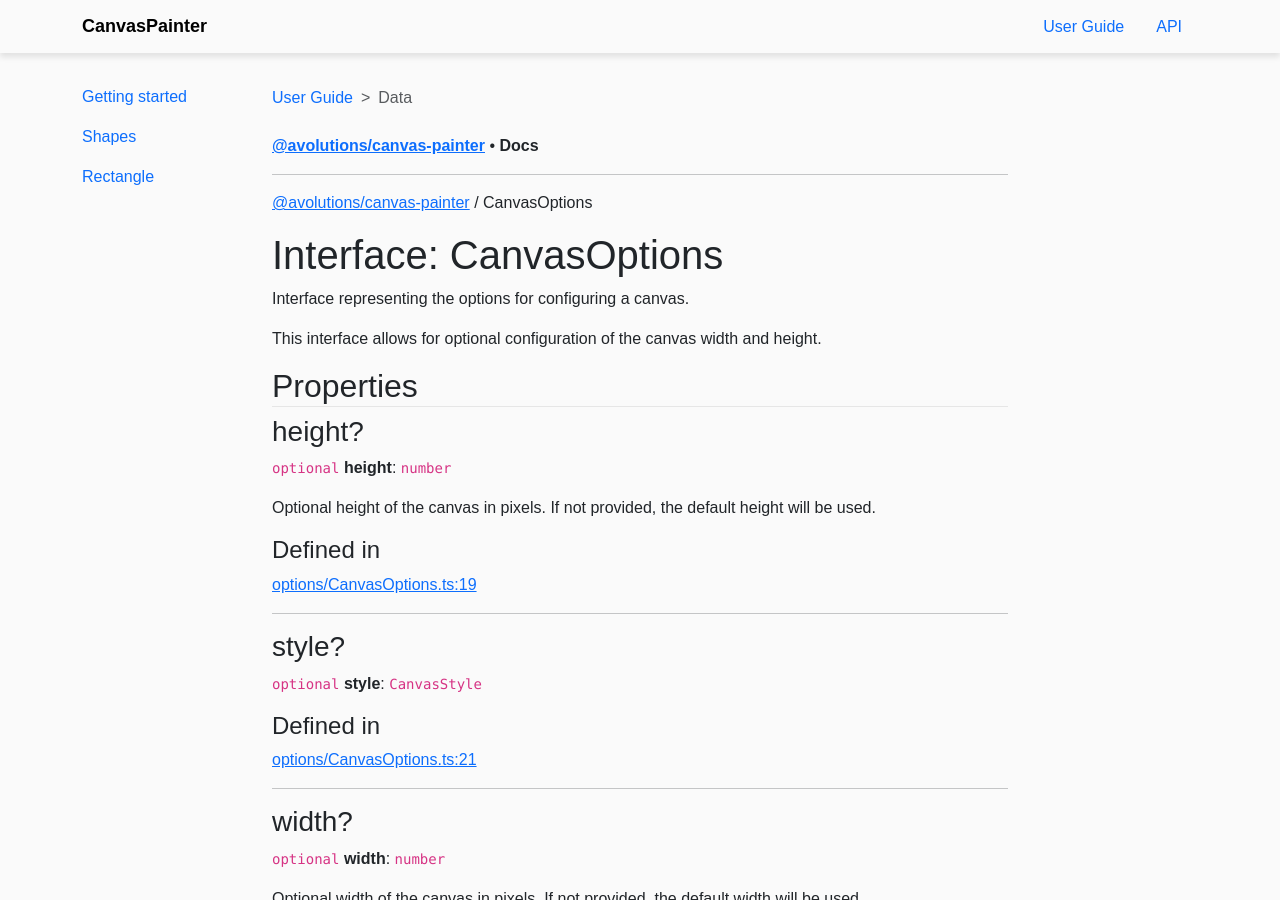
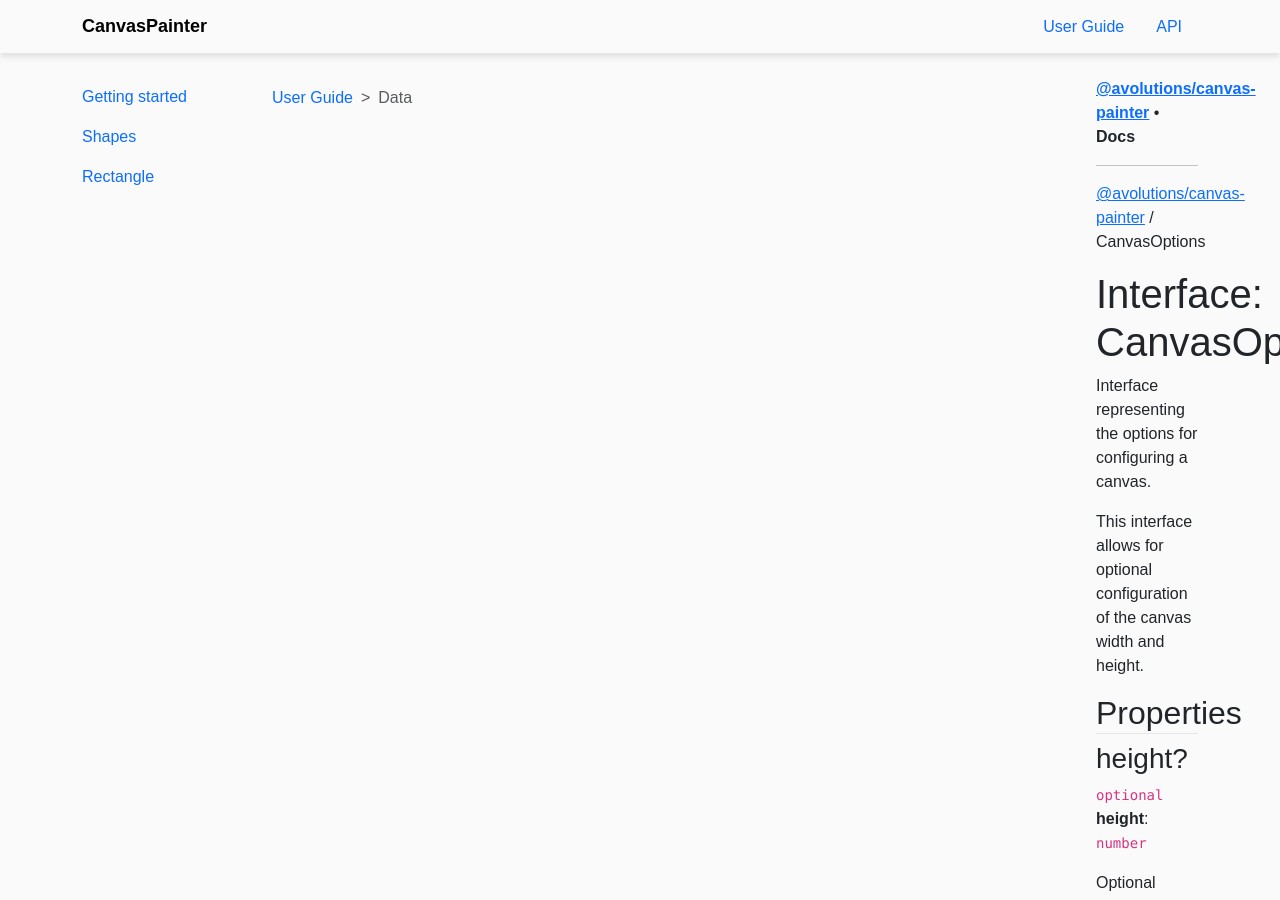
Before and after one commit to avolutions/canvas-painter, a Jekyll site: the page built from docs/api/interfaces/CanvasOptions.md, in a window 1280 px wide and 900 px high. Built offline with Jekyll 4.4.1, drawn with Linux system fonts in a browser that asks for light colours; our own code applies the rules of GitHub Pages for plain Markdown files; some of the changed text lies outside the part shown.

Commit message:
Update default.html

```diff
--- a/docs/_layouts/default.html
+++ b/docs/_layouts/default.html
@@ -90,15 +90,15 @@
         </nav>
         <h1>{{ page.title }}</h1>
         <div class="content">
-          {{ content | remove_first: '<ul>' | split: '</ul>' | last }}
+          {{ content | remove_first: content | split: '</ul>' | first | append: '</ul>' }}
         </div>
       </div>
 
-      <aside class="col-2"></aside>
+      <aside class="col-2">
         <div class="sticky-top">
           <!-- Extract and display the first <ul> -->
           <ul>
-            {{ content | split: '</ul>' | first | prepend: '<ul>' }}
+            {{ content | split: '</ul>' | first | prepend: '<ul>' | append: '</ul>' }}
           </ul>
         </div>
       </aside>
```
